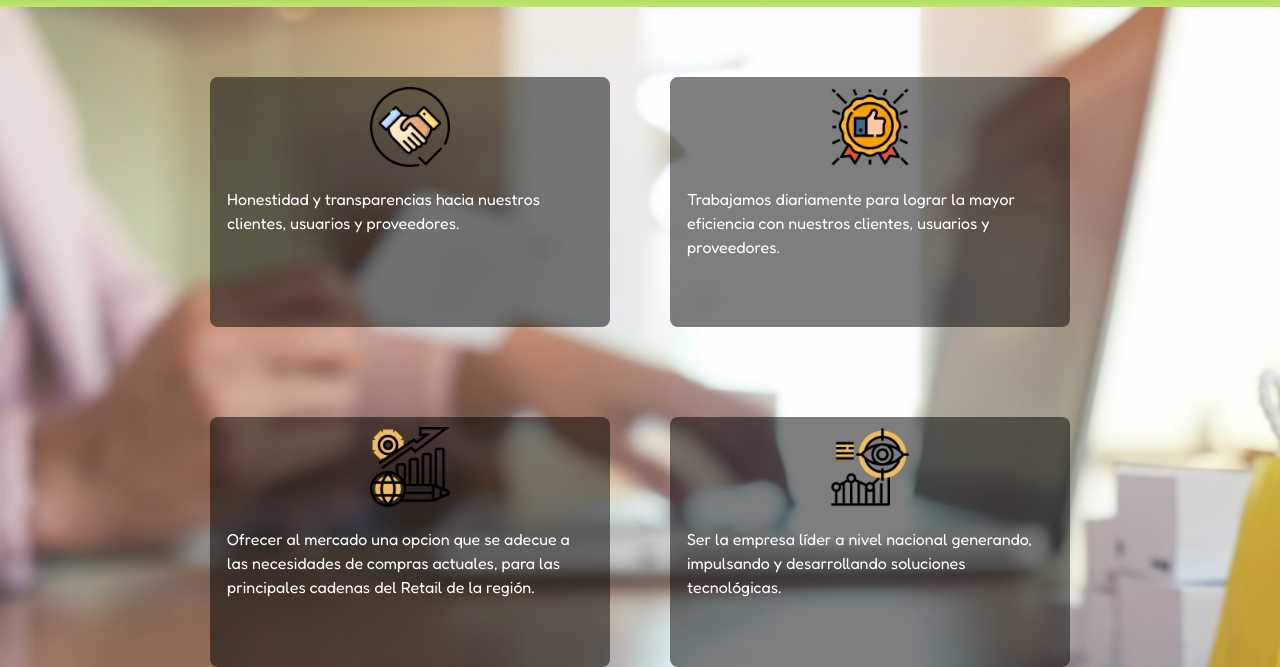
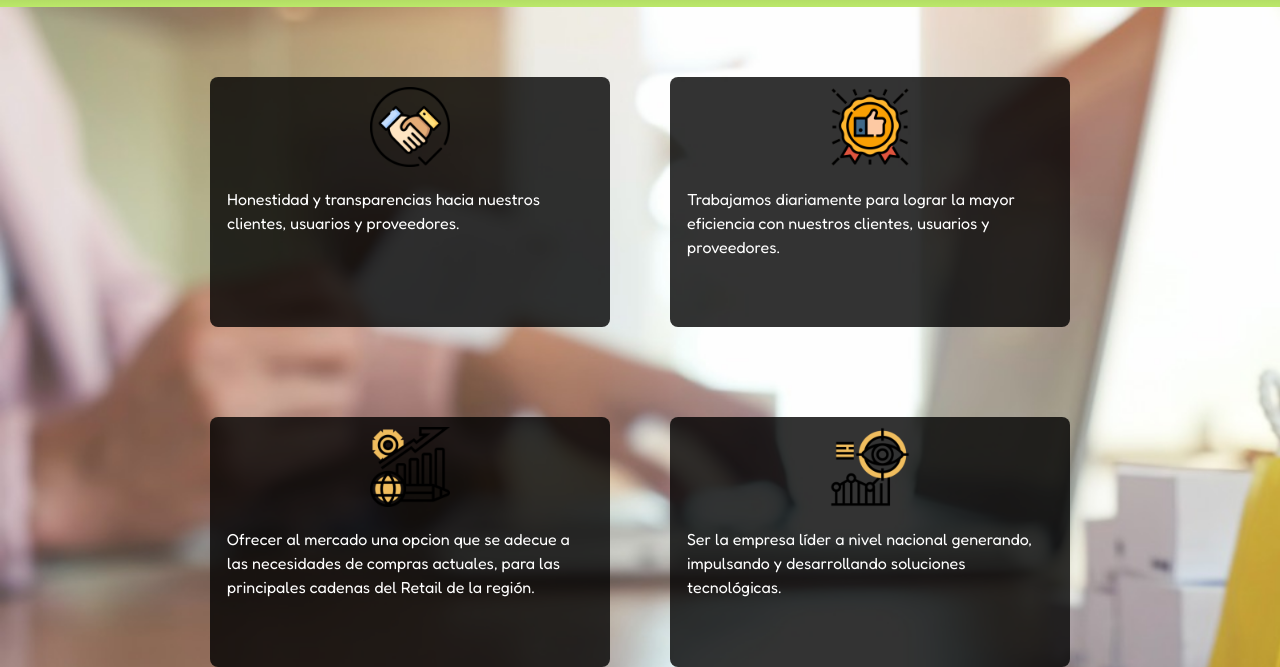
Before and after one commit to EricMza90/RepositorioEric, a plain HTML site: page pages/nuestrosvalores.html in a window 1280 px wide. Shown: the part 133-800 px from the top of the page. Drawn offline with nearby package versions, Linux system fonts and the light colour scheme.

Commit message:
cambio en nuestros valores

```diff
--- a/style.css
+++ b/style.css
@@ -776,7 +776,7 @@ footer{
         display: flex;
         flex-direction: column;
         align-items: center;
-        background-color: rgba(0, 0, 0, 0.5);
+        background-color: rgba(0, 0, 0, 0.8);
         font-family: "Fredoka", sans-serif;
         width: 400px;
         height: 250px;
```
